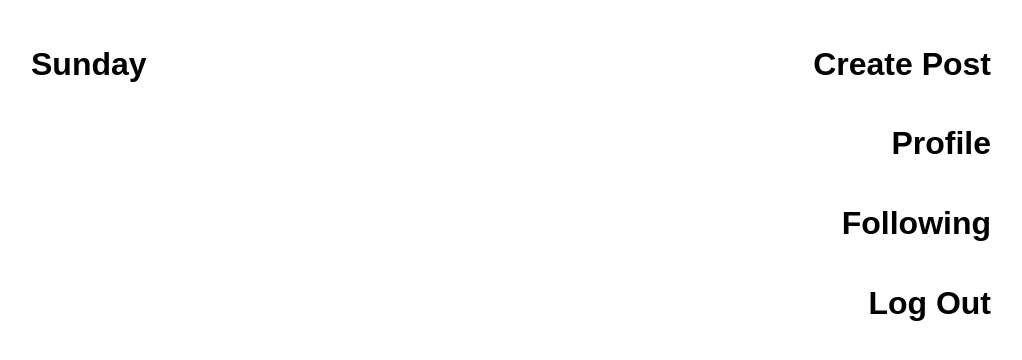
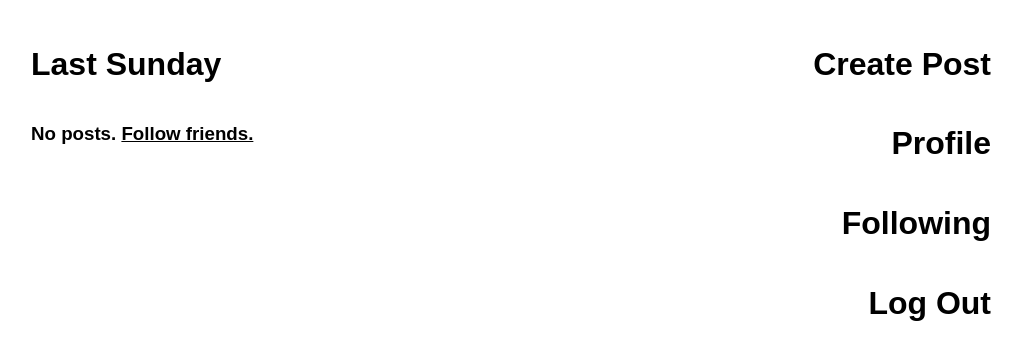
Before and after one commit to aidandomondon/comebacksunday, a Django app: template comebacksunday/posts/templates/posts/feed.html in a window 1280 px wide. Shown: the part 87-447 px from the top of the page, without its empty margins (137-1159 px from the left). Run offline with Django 5.2, Linux system fonts and the light colour scheme; the template is opened without the code that fills it, so the values that code supplies are empty.

Commit message:
Adds messages for when there are no posts

```diff
--- a/comebacksunday/posts/static/posts/feed.css
+++ b/comebacksunday/posts/static/posts/feed.css
@@ -116,3 +116,9 @@ h3.username {
         text-decoration-line: underline;
     }
 }
+
+#no_posts {
+    #follow_others {
+        color: black;
+    }
+}
--- a/comebacksunday/posts/templates/posts/feed.html
+++ b/comebacksunday/posts/templates/posts/feed.html
@@ -19,8 +19,18 @@
         </header>
         <div class="panel_view">
             <div class="feed">
-                <h1 class="feed_header">Sunday</h1>
+                <h1 class="feed_header">{% if not countdown.is_zero %}Last {% endif %}Sunday</h1>
                 <div class="posts">
+                    {% if posts|length == 0 %}
+                        <h3 id="no_posts">
+                            No posts.
+                            {% if not user_follows_others %}
+                                <a id="follow_others" href="{% url 'posts:following' %}">
+                                    Follow friends.
+                                </a>
+                            {% endif %}
+                        </h3>
+                    {% else %}
                         {% for post in posts %}
                             <div class="post">
                                 <div class="post_header">
@@ -31,6 +41,7 @@
                                 <p>{{post.content}}</p>
                             </div>
                         {% endfor %}
+                    {% endif %}
                 </div>
             </div>
             <div class="sidebar">
--- a/comebacksunday/posts/templates/posts/following.html
+++ b/comebacksunday/posts/templates/posts/following.html
@@ -7,6 +7,11 @@
                     <h1>Following</h1>
                 </div>
                 <div class="profiles">
+                    {% if following|length == 0 %}
+                        <p id="no_followees">
+                            You aren't following anyone right now. You can follow users below.
+                        </p>
+                    {% else %}
                         {% for extended_user in following %}
                             <div class="profile_card">
                                 <div class="profile_info">
@@ -22,6 +27,7 @@
                                 </div>
                             </div>
                         {% endfor %}
+                    {% endif %}
                 </div>
                 <div class="add">
                     <h1>Add</h1>
--- a/comebacksunday/posts/templates/posts/user_overview.html
+++ b/comebacksunday/posts/templates/posts/user_overview.html
@@ -6,6 +6,11 @@
             <p id="bio">{{bio}}</p>
         </div>
         <div class="posts">
+            {% if posts|length == 0 %}
+                <p id="no_posts">
+                    No posts yet.
+                </p>
+            {% else %}
                 {% for post in posts %}
                     <div class="post">
                         <div class="post_header">
@@ -15,6 +20,7 @@
                         <p>{{post.content}}</p>
                     </div>
                 {% endfor %}
+            {% endif %}
         </div>
     </body>
     <link rel="stylesheet" href="{% static 'posts/user_overview.css' %}">
--- a/comebacksunday/posts/views.py
+++ b/comebacksunday/posts/views.py
@@ -137,8 +137,9 @@ def feed(request) -> HttpResponse:
     extended_user = ExtendedUser.objects.get(user__username=username)
 
     # Get all posts in this user's following list, put in reverse chronological order
+    following = extended_user.following.all()
     posts = Post.objects \
-        .filter(author__in=extended_user.following.all()) \
+        .filter(author__in=following) \
         .filter(datetime__gte=_last_sunday().strftime("%Y-%m-%d")) \
         .order_by('-datetime').all()
 
@@ -151,7 +152,8 @@ def feed(request) -> HttpResponse:
         context={
             'username': username,
             'posts': posts,
-            'countdown': countdown
+            'countdown': countdown,
+            'user_follows_others': len(following) > 0
         }
     )
 
```
Lines whose indentation alone changed are shown as unchanged.
